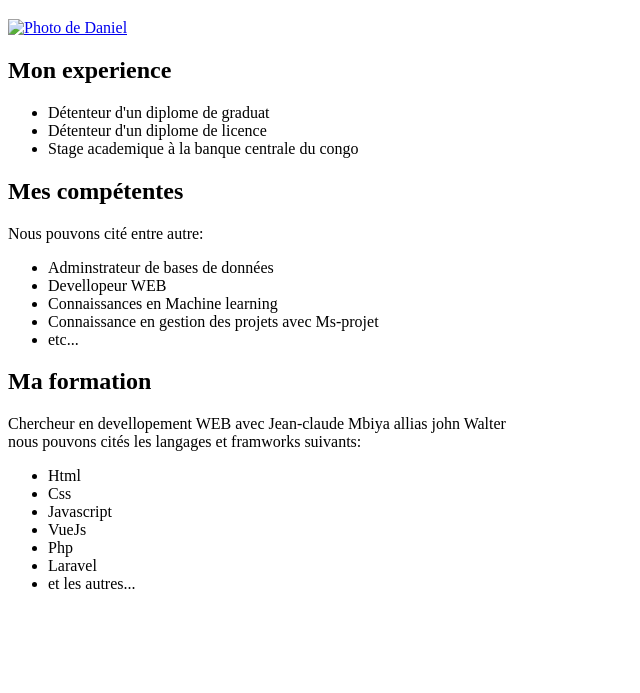
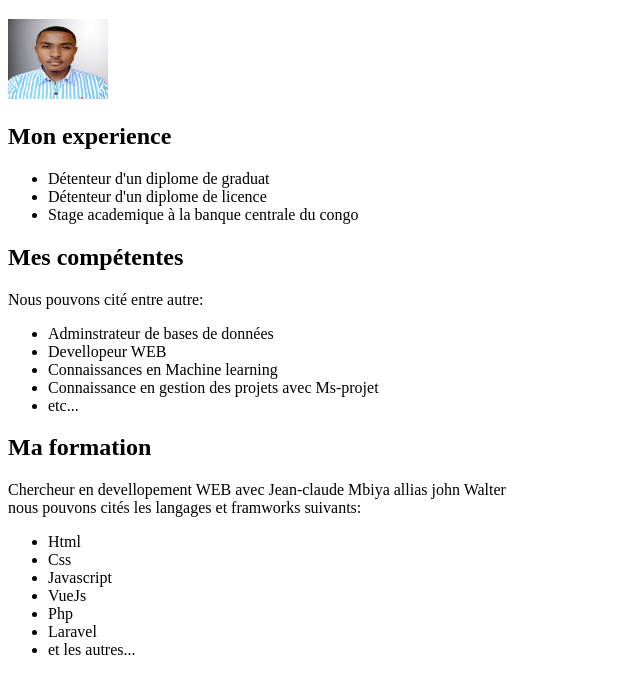
Before and after one commit to johnmbiya/Mon-CV, a plain HTML site: page index.html in a window 1280 px wide. Shown: the part 61-754 px from the top of the page, without its empty margins (0-640 px from the left). Drawn offline with Linux system fonts and the light colour scheme.

Commit message:
Modification cv

```diff
--- a/index.html
+++ b/index.html
@@ -10,7 +10,7 @@
 <h1>Le CV de Daniel SHABANI</h1>
 
 <p>
-    <a href="../FaceApp_1613639096409_1.jpg"><img src="../FaceApp_1613639096409_1.jpg" alt="Photo de Daniel" width="100" height="80"></a>
+    <a href="images/FaceApp_1613639096409_1.jpg"><img src="images/FaceApp_1613639096409_1.jpg" alt="Photo de Daniel" width="100" height="80"></a>
 </p>
 <section>
     <h2>Mon experience</h2>
```
Also changed, not shown: images/FaceApp_1613639096409_1.jpg (added).
